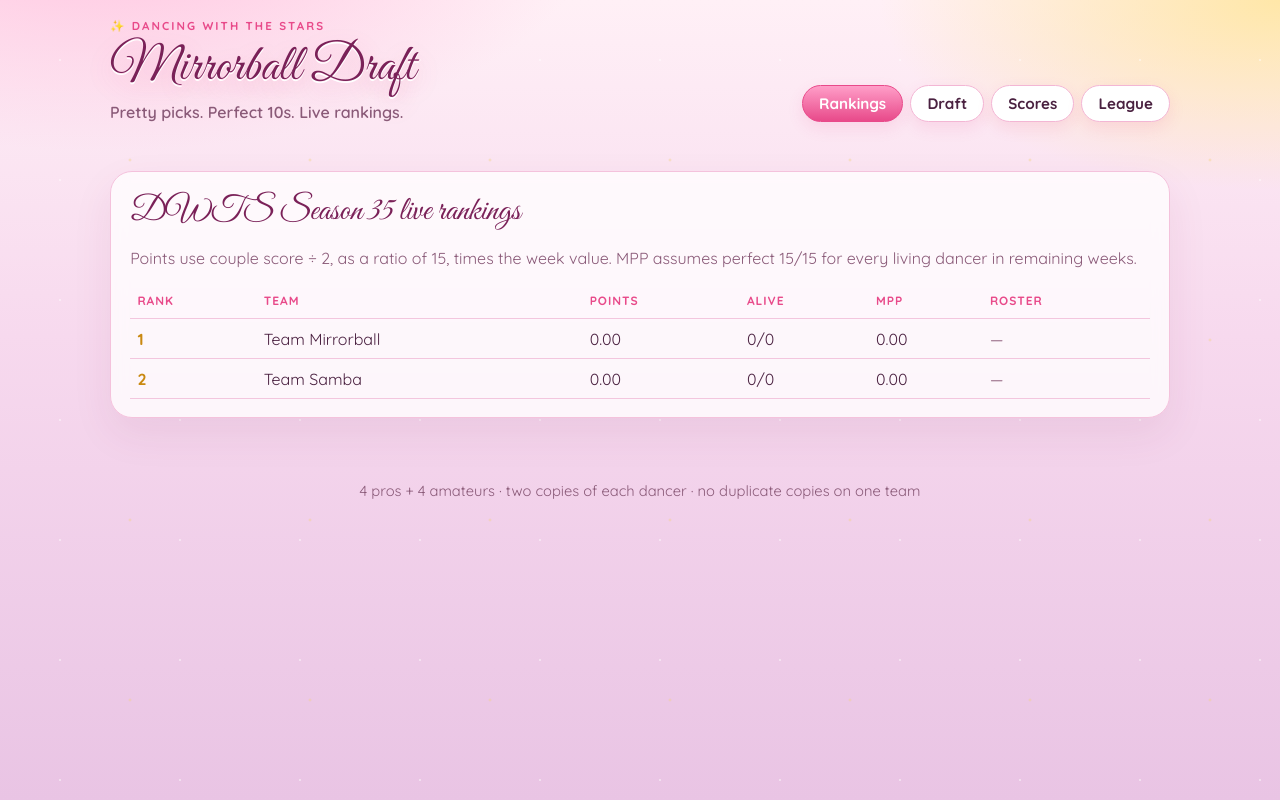
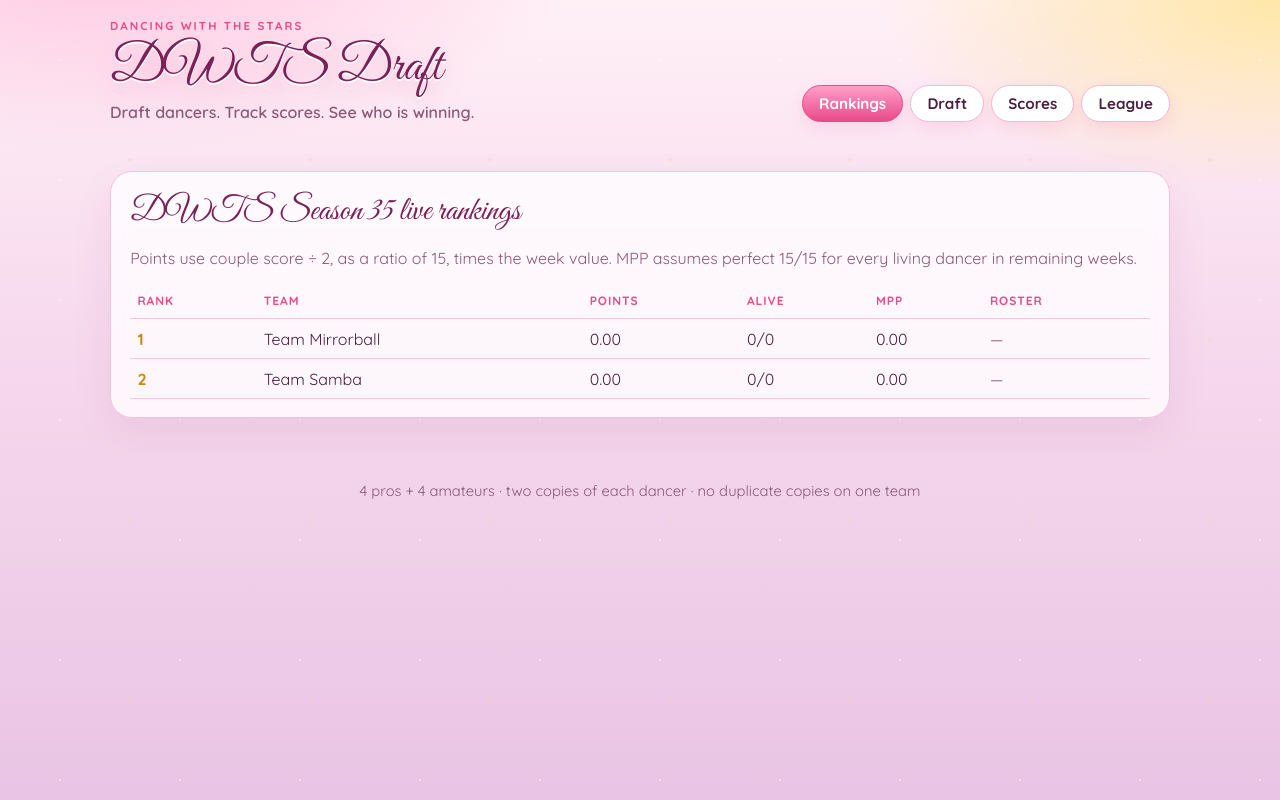
Before and after one commit to ZacheryTaylor/dwts-draft, a plain HTML site: page index.html in a window 1280 px wide. Drawn offline with Linux system fonts and the light colour scheme.

Commit message:
Rename site to DWTS Draft

```diff
--- a/index.html
+++ b/index.html
@@ -3,7 +3,7 @@
 <head>
   <meta charset="UTF-8" />
   <meta name="viewport" content="width=device-width, initial-scale=1" />
-  <title>DWTS Draft · Mirrorball League</title>
+  <title>DWTS Draft</title>
   <link rel="preconnect" href="https://fonts.googleapis.com" />
   <link rel="preconnect" href="https://fonts.gstatic.com" crossorigin />
   <link href="https://fonts.googleapis.com/css2?family=Great+Vibes&family=Quicksand:wght@400;500;600;700&display=swap" rel="stylesheet" />
@@ -13,9 +13,9 @@
   <div class="sparkle" aria-hidden="true"></div>
   <header class="top">
     <div class="brand">
-      <p class="kicker">✨ Dancing with the Stars</p>
-      <h1>Mirrorball Draft</h1>
-      <p class="tagline">Pretty picks. Perfect 10s. Live rankings.</p>
+      <p class="kicker">Dancing with the Stars</p>
+      <h1>DWTS Draft</h1>
+      <p class="tagline">Draft dancers. Track scores. See who is winning.</p>
     </div>
     <nav>
       <button data-view="rankings" class="active">Rankings</button>
```
Also changed, not shown: 1 other file.
